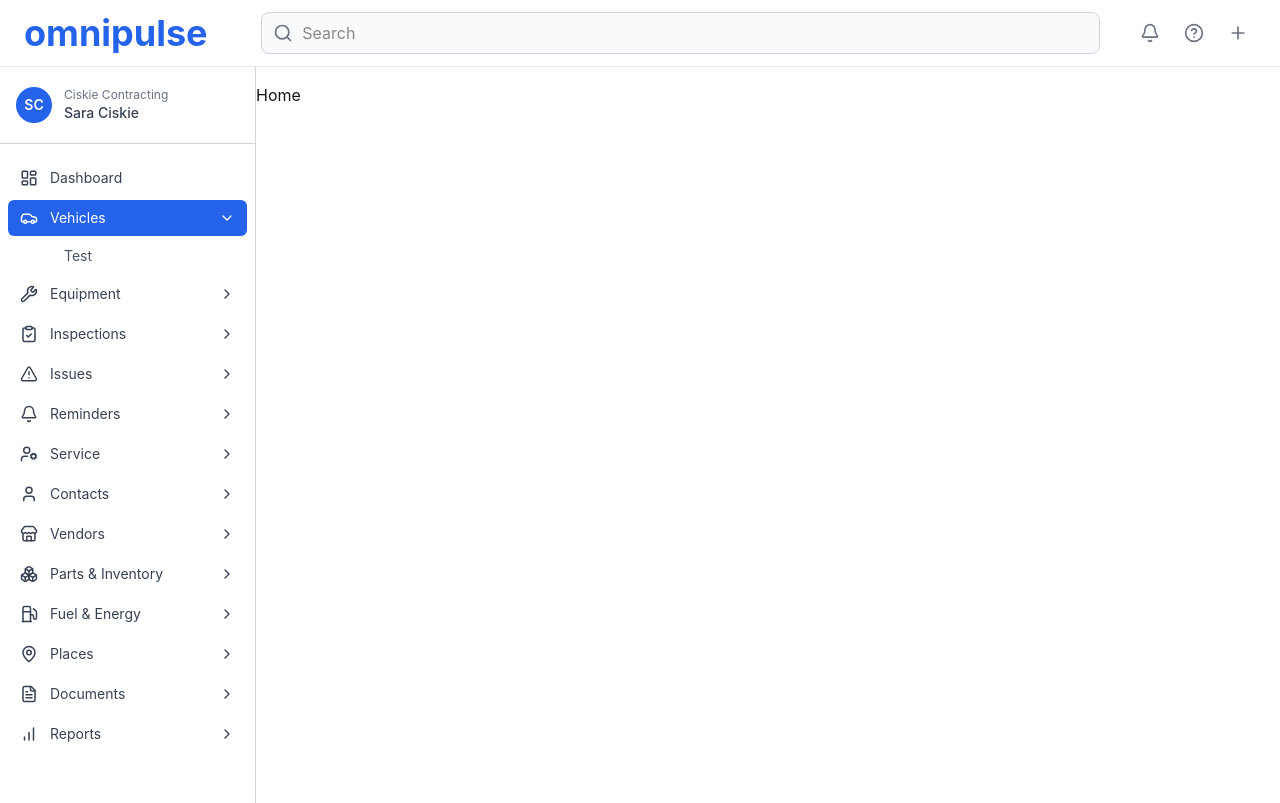
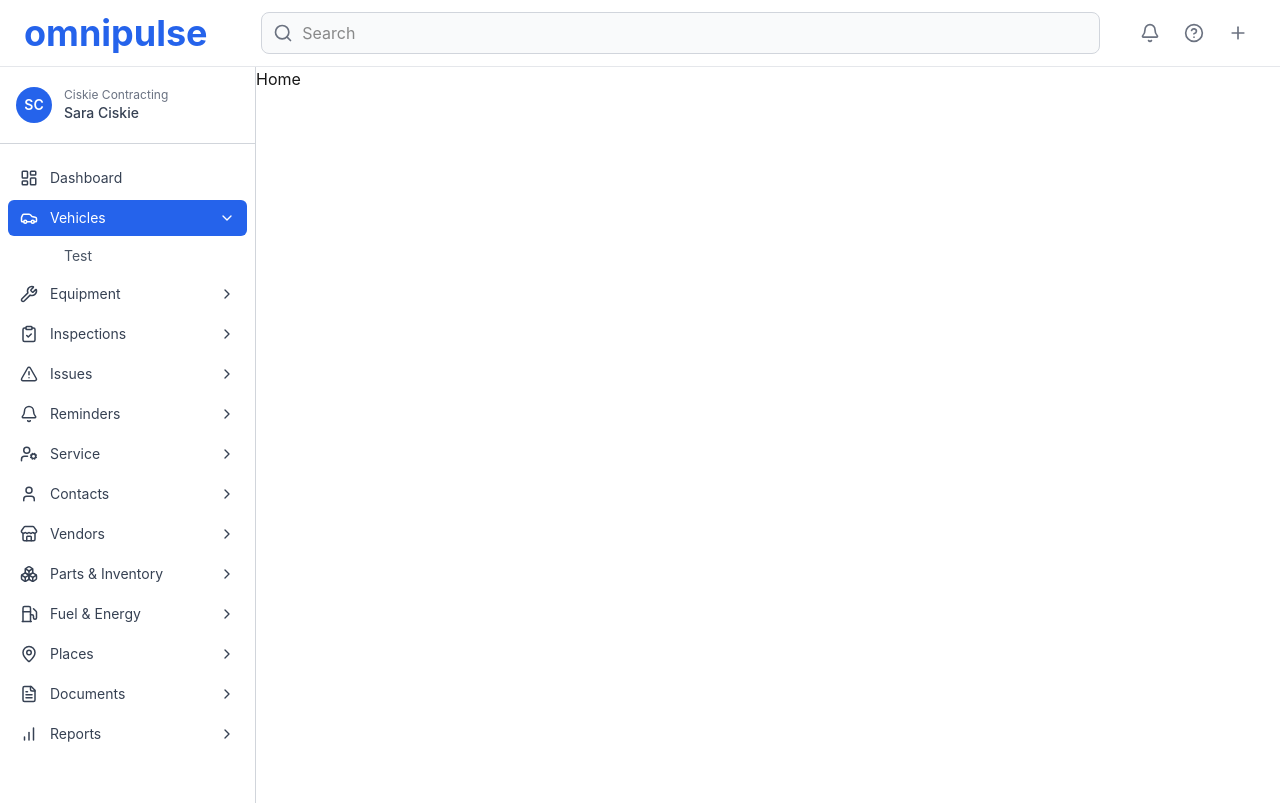
Before and after one commit to willjosh/omnipulse, a Next.js app in the folder client/: page / in a window 1280 px wide. Built offline with nearby package versions, Linux system fonts and the light colour scheme.

Commit message:
W18ADATE-242 fix: remove extra margin-top and adjust list issue page alignment

```diff
--- a/client/src/app/issues/page.tsx
+++ b/client/src/app/issues/page.tsx
@@ -67,7 +67,7 @@ export default function IssuesPage() {
   };
 
   return (
-    <div className="container mx-auto px-4">
+    <div className="container mx-auto px-4 mt-4">
       <div className="flex items-center justify-between mb-2">
         <h1 className="text-2xl font-bold">Issues</h1>
         <button className="bg-blue-600 text-white px-4 rounded-lg font-semibold hover:bg-blue-700 transition">
--- a/client/src/app/layout.tsx
+++ b/client/src/app/layout.tsx
@@ -28,7 +28,7 @@ export default function RootLayout({
           <NavBar />
           <div className="flex w-screen max-w-screen">
             <SideBar />
-            <div className="flex-1 sm:w-[70%] md:w-[60%] lg:w-[50%] mt-4">
+            <div className="flex-1 sm:w-[70%] md:w-[60%] lg:w-[50%]">
               {children}
             </div>
           </div>
```
